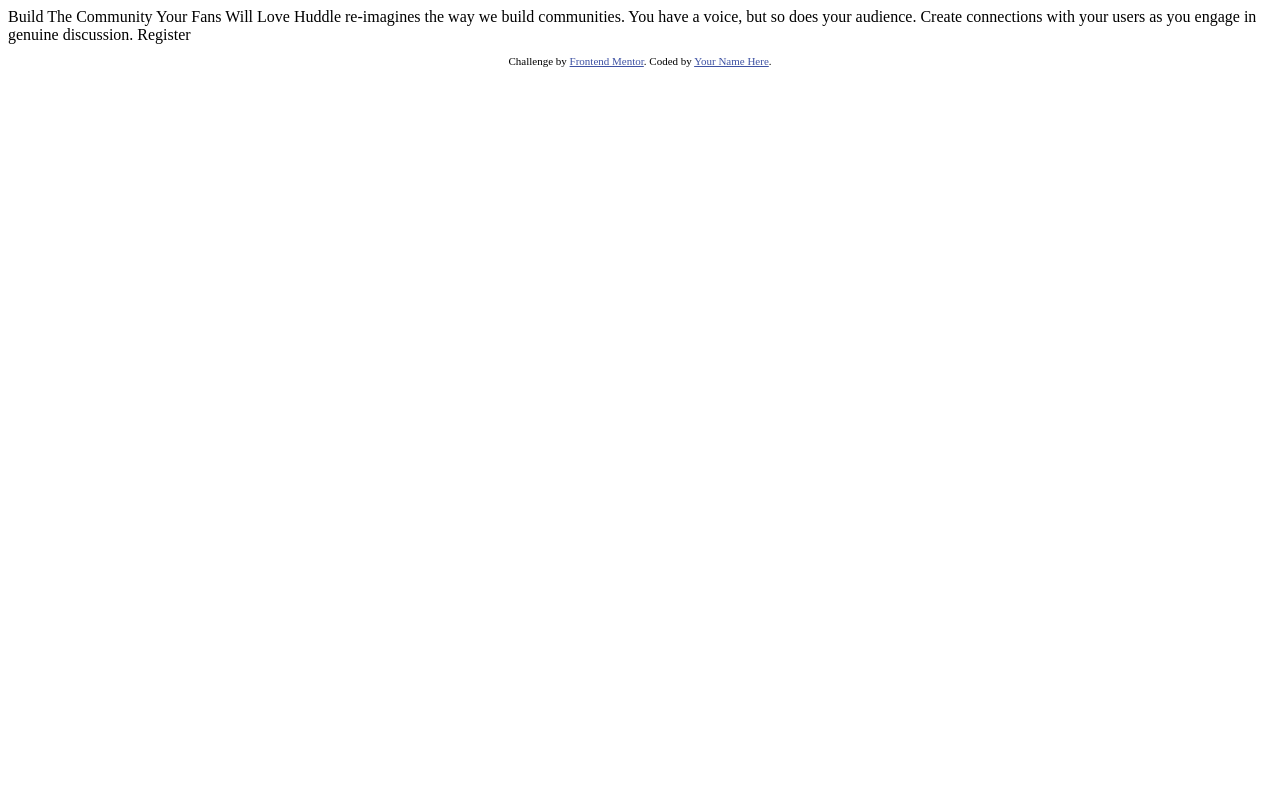
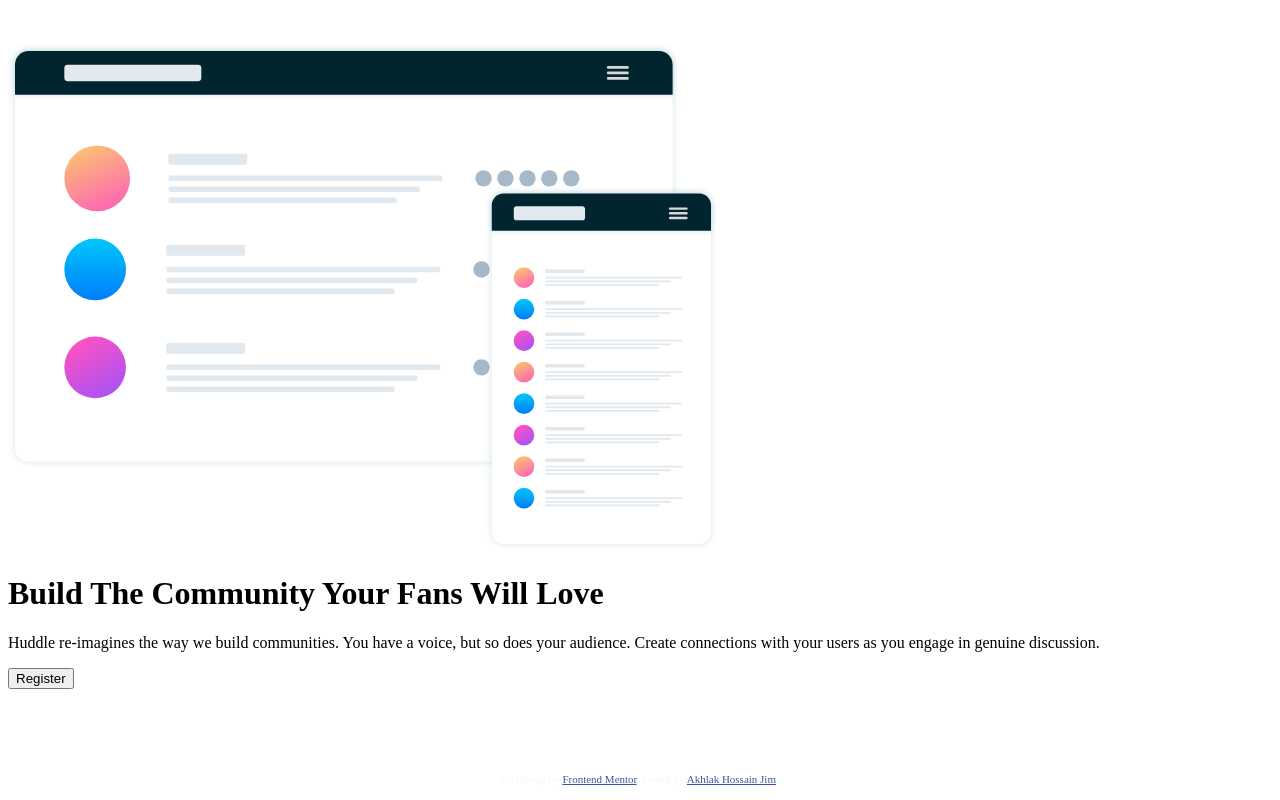
Before and after one commit to Akhlak-Hossain-Jim/huddle-landing-page-with-single-introductory-section, a plain HTML site: page index.html in a window 1280 px wide. Drawn offline with Linux system fonts and the light colour scheme.

Commit message:
🛠updates

```diff
--- a/index.html
+++ b/index.html
@@ -1,33 +1,140 @@
 <!DOCTYPE html>
 <html lang="en">
   <head>
-  <meta charset="UTF-8">
-  <meta name="viewport" content="width=device-width, initial-scale=1.0"> <!-- displays site properly based on user's device -->
+    <meta charset="UTF-8" />
+    <meta name="viewport" content="width=device-width, initial-scale=1.0" />
+    <!-- displays site properly based on user's device -->
 
-  <link rel="icon" type="image/png" sizes="32x32" href="./images/favicon-32x32.png">
-
-  <title>Frontend Mentor | Huddle landing page with single introductory section</title>
-
-  <!-- Feel free to remove these styles or customise in your own stylesheet 👍 -->
-  <style>
-    .attribution { font-size: 11px; text-align: center; }
-    .attribution a { color: hsl(228, 45%, 44%); }
-  </style>
+    <link
+      rel="icon"
+      type="image/png"
+      sizes="32x32"
+      href="./images/favicon-32x32.png"
+    />
+    <link rel="stylesheet" href="./style.css" />
+    <title>
+      Frontend Mentor | Huddle landing page with single introductory section
+    </title>
   </head>
   <body>
+    <div class="cont">
+      <header>
+        <img src="./images/logo.png" alt="" />
+      </header>
 
-  Build The Community Your Fans Will Love
+      <main>
+        <div class="left">
+          <img src="./images/illustration-mockups.svg" alt="illustration" />
+        </div>
+        <div class="right">
+          <h1>Build The Community Your Fans Will Love</h1>
+          <p>
+            Huddle re-imagines the way we build communities. You have a voice,
+            but so does your audience. Create connections with your users as you
+            engage in genuine discussion.
+          </p>
+          <button>Register</button>
+        </div>
+      </main>
 
-  Huddle re-imagines the way we build communities. You have a voice, but so does your audience.
-  Create connections with your users as you engage in genuine discussion.
+      <footer class="one">
+        <div class="social">
+          <div class="social_link">
+            <svg
+              width="11"
+              height="19"
+              viewBox="0 0 11 19"
+              fill="none"
+              xmlns="http://www.w3.org/2000/svg"
+            >
+              <path
+                d="M10.2788 10.6864L10.8494 7.24956H7.28465V5.02022C7.28465 4.07867 7.78216 3.16244 9.37967 3.16244H11V0.232222C11 0.232222 9.53029 0 8.11992 0C5.18506 0 3.26349 1.64667 3.26349 4.62756V7.24956H0V10.6864H3.26349V19H7.28008V10.6864H10.2788Z"
+              />
+            </svg>
+          </div>
+          <div class="social_link">
+            <svg
+              width="16"
+              height="14"
+              viewBox="0 0 16 14"
+              fill="none"
+              xmlns="http://www.w3.org/2000/svg"
+            >
+              <path
+                d="M16 1.6573C15.4008 1.94325 14.7652 2.13082 14.1144 2.21375C14.8001 1.77239 15.3131 1.07733 15.5576 0.258417C14.9134 0.670119 14.2086 0.960273 13.4736 1.11635C13.1666 0.763415 12.7955 0.482198 12.3833 0.290158C11.9711 0.0981186 11.5267 -0.000643666 11.0776 3.15671e-06C8.9576 3.15671e-06 7.4008 2.12933 7.8792 4.33877C6.57417 4.26866 5.29743 3.90382 4.13186 3.26794C2.96628 2.63206 1.93794 1.73934 1.1136 0.64776C0.694195 1.42599 0.565804 2.347 0.754533 3.22352C0.943262 4.10003 1.43494 4.86626 2.1296 5.36639C1.60849 5.34884 1.09885 5.19733 0.6432 4.92451C0.6072 6.56113 1.6976 8.09352 3.276 8.43463C2.79257 8.57596 2.28555 8.59658 1.7936 8.49492C2.00321 9.19719 2.41151 9.81132 2.96134 10.2514C3.51118 10.6914 4.17503 10.9353 4.86 10.949C3.48401 12.1107 1.73609 12.6371 0 12.4125C1.50102 13.4508 3.24791 14.0019 5.032 14C11.1264 14 14.5696 8.45788 14.3624 3.48687C15.0047 2.98643 15.5592 2.36691 16 1.6573Z"
+              />
+            </svg>
+          </div>
+          <div class="social_link">
+            <svg
+              width="18"
+              height="18"
+              viewBox="0 0 18 18"
+              fill="none"
+              xmlns="http://www.w3.org/2000/svg"
+            >
+              <path
+                d="M12.75 1.5H5.25C3.17893 1.5 1.5 3.17893 1.5 5.25V12.75C1.5 14.8211 3.17893 16.5 5.25 16.5H12.75C14.8211 16.5 16.5 14.8211 16.5 12.75V5.25C16.5 3.17893 14.8211 1.5 12.75 1.5Z"
+                stroke-width="2"
+                stroke-linecap="round"
+                stroke-linejoin="round"
+              />
+              <path
+                d="M12 8.5275C12.0926 9.15168 11.986 9.78916 11.6953 10.3493C11.4047 10.9094 10.9449 11.3636 10.3812 11.6473C9.8176 11.9309 9.17886 12.0297 8.55586 11.9294C7.93287 11.8292 7.35734 11.5351 6.91115 11.0889C6.46496 10.6427 6.17082 10.0672 6.07058 9.44416C5.97033 8.82116 6.06907 8.18242 6.35277 7.61878C6.63647 7.05514 7.09066 6.5953 7.65076 6.30468C8.21086 6.01405 8.84834 5.90744 9.47252 6C10.1092 6.09441 10.6987 6.39109 11.1538 6.84623C11.6089 7.30136 11.9056 7.89081 12 8.5275Z"
+                stroke-width="2"
+                stroke-linecap="round"
+                stroke-linejoin="round"
+              />
+              <path
+                d="M13.125 4.875H13.1324"
+                stroke-width="2"
+                stroke-linecap="round"
+                stroke-linejoin="round"
+              />
+            </svg>
+          </div>
+        </div>
+      </footer>
 
-  Register
-
-  <footer>
-    <p class="attribution">
-      Challenge by <a href="https://www.frontendmentor.io?ref=challenge" target="_blank">Frontend Mentor</a>.
-      Coded by <a href="#">Your Name Here</a>.
+      <footer
+        style="
+          position: fixed;
+          bottom: 15px;
+          left: 0;
+          right: 0;
+          width: 100%;
+          text-align: center;
+          color: aliceblue;
+          display: flex;
+          justify-content: center;
+        "
+      >
+        <p
+          class="attribution"
+          style="
+            font-size: 11px;
+            text-align: center;
+            padding: 0;
+            margin: 0;
+            display: block;
+            width: 100%;
+            margin: 0 auto;
+          "
+        >
+          Challenge by
+          <a
+            href="https://www.frontendmentor.io?ref=challenge"
+            target="_blank"
+            style="color: hsl(228, 45%, 44%)"
+            >Frontend Mentor</a
+          >. Coded by
+          <a
+            href="https://ah-jim-seed.web.app"
+            style="color: hsl(228, 45%, 44%)"
+            >Akhlak Hossain Jim</a
+          >.
         </p>
       </footer>
+    </div>
   </body>
 </html>
```
Also changed, not shown: 1 other file. Lines whose indentation alone changed are shown as unchanged.
